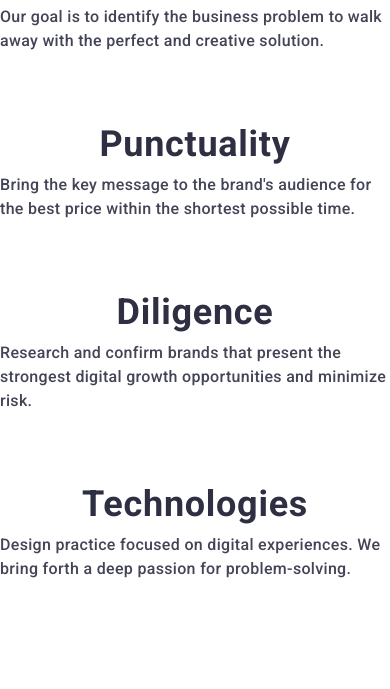
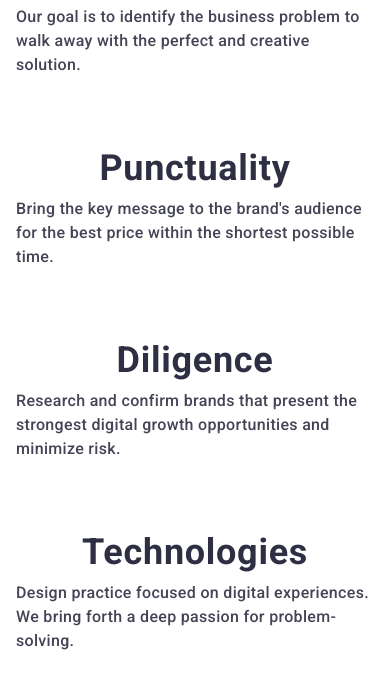
Before and after one commit to NatolokaS/goit-markup-hw-07, a plain HTML site: page index.html in a window 390 px wide. Shown: the part 641-1330 px from the top of the page. Drawn offline with nearby package versions, Linux system fonts and the light colour scheme.

Commit message:
section-about

```diff
--- a/css/styles.css
+++ b/css/styles.css
@@ -93,7 +93,6 @@ img {
 @media screen and (max-width: 428px) {
   .container {
     width: 100%;
-    padding: 0;
   }
 }
 
@@ -284,7 +283,7 @@ img {
   box-shadow: 0px 2px 1px rgba(46, 47, 66, 0.08), 0px 1px 1px rgba(46, 47, 66, 0.16),
     0px 1px 6px rgba(46, 47, 66, 0.08);
   transition: opacity 500ms linear;
-  /* overflow: scroll; */
+  overflow: scroll;
 }
 
 .mobile-menu.is-open {
@@ -321,6 +320,8 @@ img {
 
 .mobile-menu-close-icon {
   fill: #2e2f42;
+  width: 8px;
+  height: 8px;
 }
 
 .social-list {
@@ -387,6 +388,8 @@ img {
 .mobile-menu-contacts-list {
   display: flex;
   text-align: center;
+  flex-wrap: wrap;
+  column-gap: 40px;
 }
 
 .active-page {
@@ -421,6 +424,7 @@ img {
     font-size: 36px;
   }
 }
+
 /*==============Mobile menu============*/
 /* ================= Header ================ */
 
@@ -544,7 +548,7 @@ img {
 /*==============Hero===================*/
 /* ============ Section About ============= */
 
-@media screen and (max-width: 1158px) {
+@media screen and (max-width: 1157px) {
   .icon-about {
     display: none;
   }
@@ -569,10 +573,6 @@ img {
   color: var(--color-primary-text);
 }
 
-.about-list-item {
-  margin-bottom: 72px;
-}
-
 @media screen and (min-width: 1158px) {
   .description-text {
     font-weight: 400;
@@ -594,10 +594,11 @@ img {
   width: 100%;
 }
 
-@media screen and (max-width: 767px) {
-  .about-list-item:not(:last-child) {
-    margin-bottom: 72px;
-  }
+.about-list {
+  display: flex;
+  flex-wrap: wrap;
+  column-gap: 24px;
+  row-gap: 72px;
 }
 
 @media screen and (min-width: 768px) {
@@ -614,7 +615,8 @@ img {
 
   .about-list {
     display: flex;
-    flex-wrap: wrap;
+    flex-direction: row;
+    gap: 72px 24px;
   }
   .subtitle {
     text-align: left;
@@ -664,6 +666,16 @@ img {
 }
 
 /* ============ Section About ============= */
+/* =======Section What are we doing ======== */
+/*
+@media screen and (max-width: 1157px) {
+  .services {
+    display: none;
+  }
+} */
+
+/* =======Section What are we doing ======== */
+
 /* ============ Section Our Team ============ */
 /* =========== Section Customers ============ */
 
```
